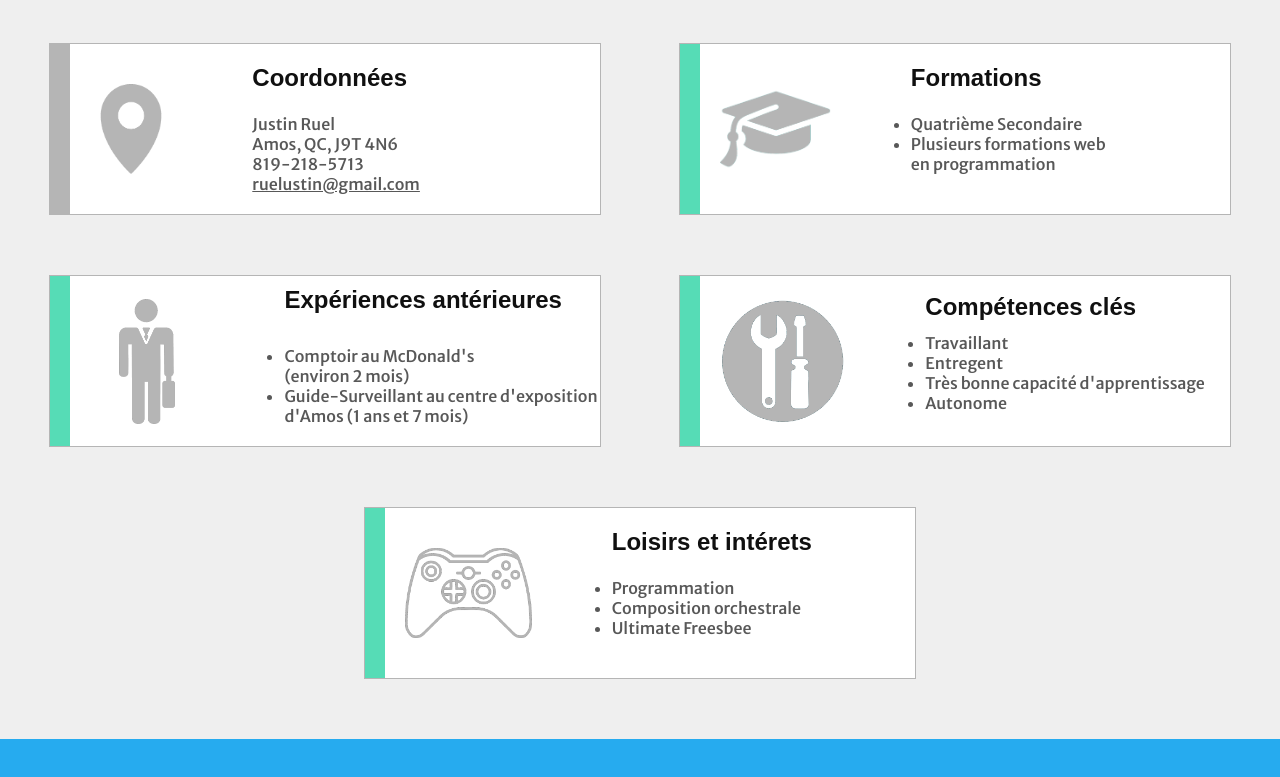
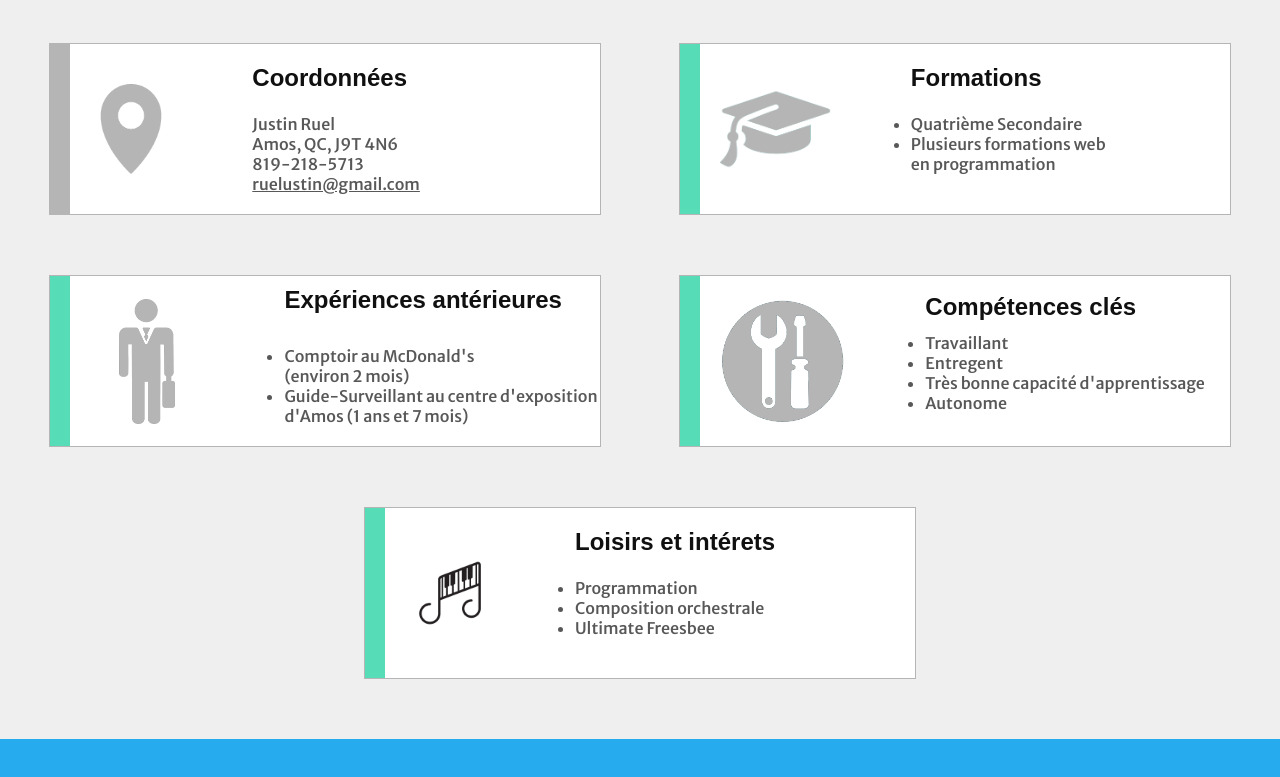
Before and after one commit to ruelustin5/cvjustinruel, a plain HTML site: page index.html in a window 1280 px wide. Shown: the part 357-1134 px from the top of the page. Drawn offline with nearby package versions, Linux system fonts and the light colour scheme; a script that the page names is missing; a web font is replaced by a local one.

Commit message:
Update index.html

```diff
--- a/index.html
+++ b/index.html
@@ -72,7 +72,7 @@
             </div>
             <div class="content loisirs">
                 <div class="traitvert"></div>
-                <img src="images/loisirsV2.png" alt="travail logo" class="imgCoord">
+                <img src="images/piano-with-music-note-unique-logo-symbol-icon-graphic-design-illustration-idea-creative-vector.jpg" alt="travail logo" class="imgCoord">
                 <div class="contenu">
                     <h1>Loisirs et intérets</h1>
                     <ul>
```
